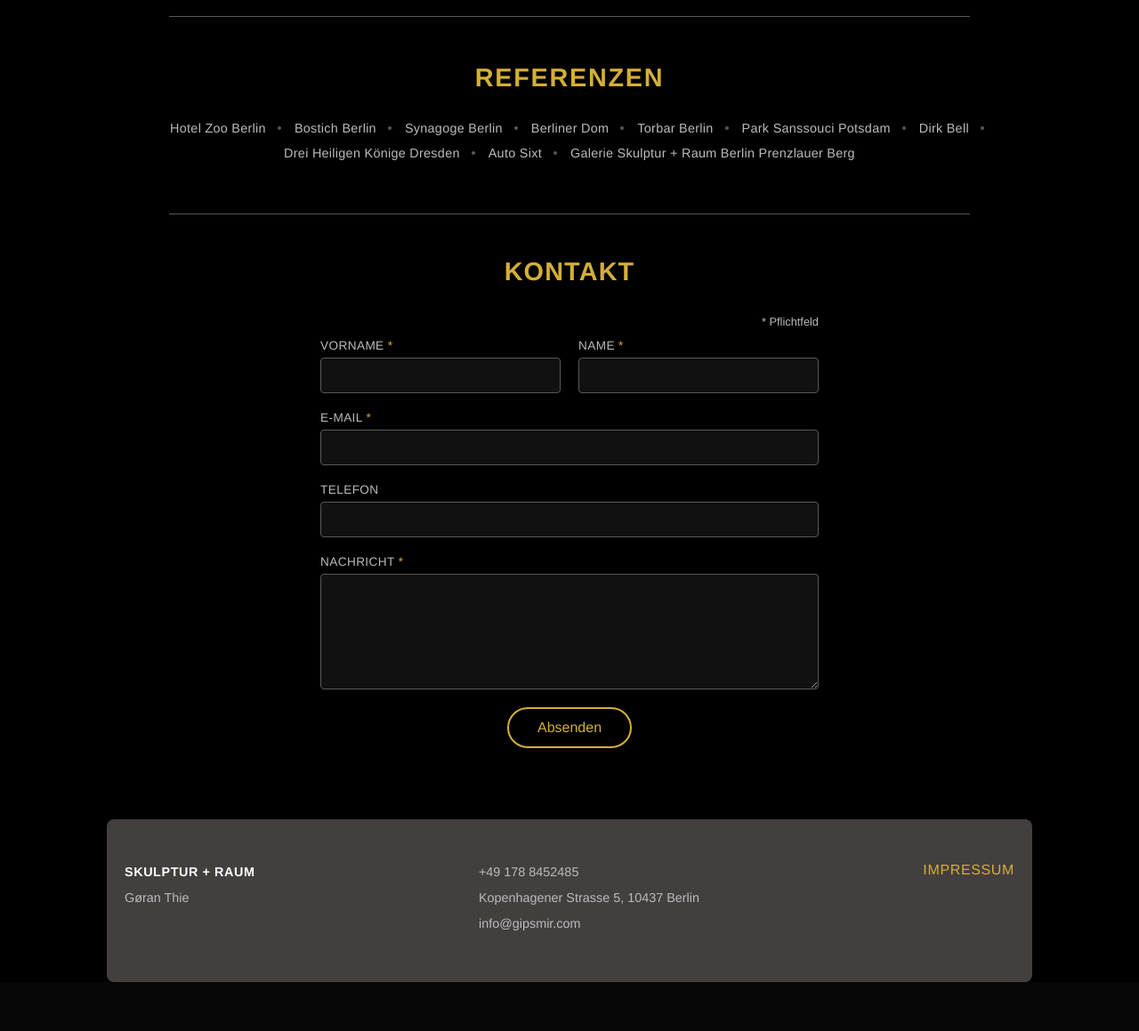
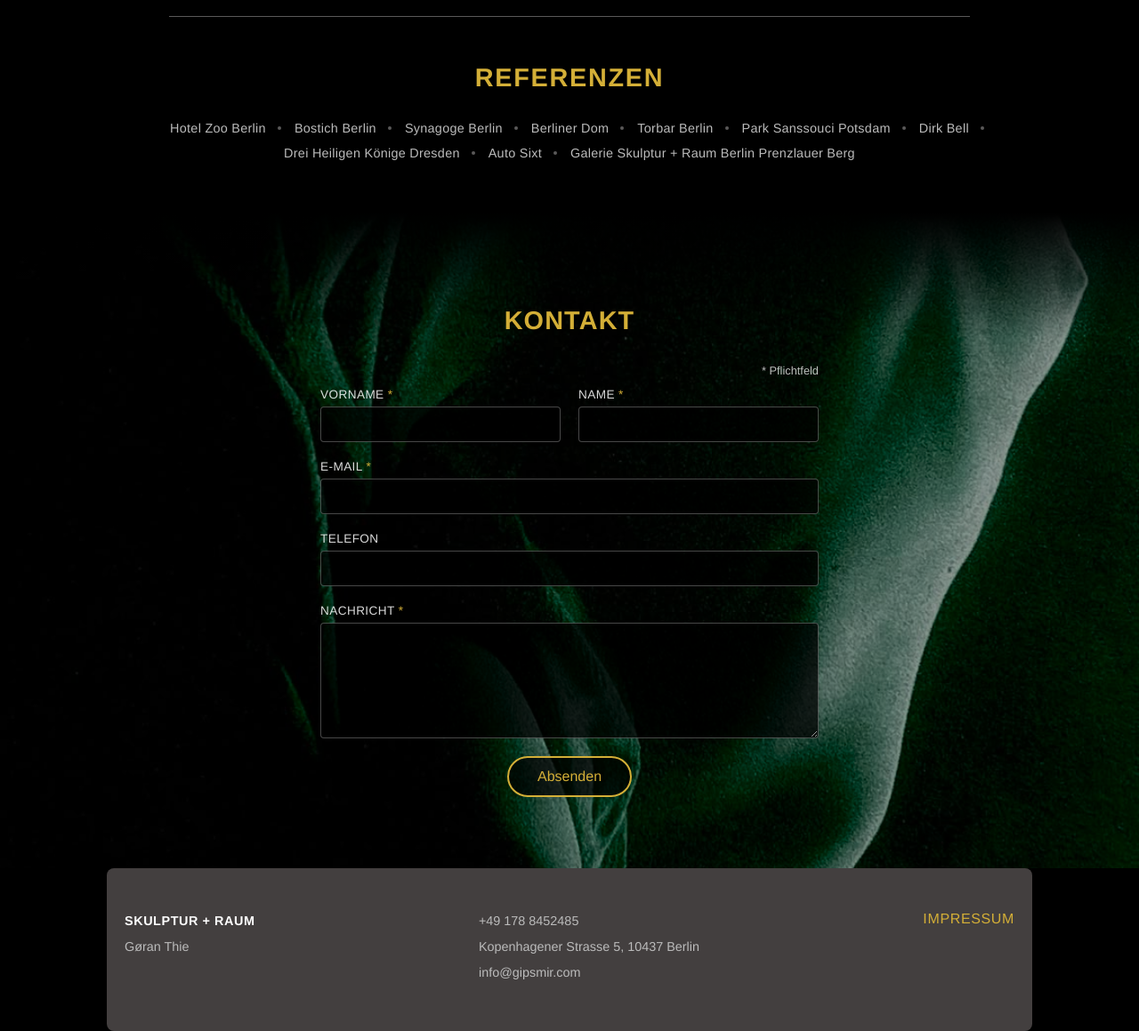
Before and after one commit to LucaGiona/raum_skulpturen, a PHP site: page / in a window 1280 px wide. Shown: the part 2186-3345 px from the top of the page at 89% size. Before the commit the page ends 3290 px from the top, so only its background shows below. Run offline with PHP 8.4, Linux system fonts and the light colour scheme.

Commit message:
Kontaktbereich mit Hintergrundbild gestalten

```diff
--- a/css/contact.css
+++ b/css/contact.css
@@ -1,8 +1,26 @@
 .contact {
+    position: relative;
+    margin: 0;
+    padding: 80px 20px;
+    background:
+        linear-gradient(to bottom, var(--color-bg), transparent 140px),
+        url('/assets/background-images/contact_foto_frau.jpg') center/cover no-repeat;
+    font-family: 'Helvetica Neue', Helvetica, Arial, sans-serif;
+}
+
+.contact::before {
+    content: "";
+    position: absolute;
+    inset: 0;
+    background: rgba(0, 0, 0, 0.38);
+}
+
+.contact > * {
+    position: relative;
+    z-index: 1;
     max-width: 560px;
-    margin: 48px auto 80px;
-    padding: 0 20px;
-    font-family: 'Helvetica Neue', Helvetica, Arial, sans-serif;
+    margin-left: auto;
+    margin-right: auto;
 }
 
 .contact-title {
@@ -35,7 +53,7 @@
 
 .contact-hint {
     font-size: 0.8rem;
-    color: var(--color-text-muted);
+    color: rgba(255, 255, 255, 0.75);
     text-align: right;
     margin-bottom: 12px;
 }
@@ -76,7 +94,7 @@
     font-size: 0.85rem;
     letter-spacing: 0.03em;
     text-transform: uppercase;
-    color: var(--color-text-muted);
+    color: rgba(255, 255, 255, 0.85);
 }
 
 .form-field input,
@@ -84,10 +102,10 @@
     font-family: inherit;
     font-size: 1rem;
     padding: 10px 12px;
-    background: var(--color-surface);
-    border: 1px solid var(--color-border);
+    background: rgba(0, 0, 0, 0.72);
+    border: 1px solid rgba(255, 255, 255, 0.28);
     border-radius: 4px;
-    color: var(--color-text);
+    color: #fff;
 }
 
 .form-field input:focus,
@@ -124,7 +142,7 @@
     font-size: 1rem;
     font-family: inherit;
     border: 2px solid var(--color-accent);
-    background: var(--color-bg);
+    background: rgba(0, 0, 0, 0.72);
     color: var(--color-accent);
     border-radius: 30px;
     cursor: pointer;
@@ -133,5 +151,12 @@
 
 .contact-submit:hover {
     background: var(--color-accent);
-    color: var(--color-bg);
+    color: #fff;
 }
+
+@media (max-width: 600px) {
+    .contact {
+        padding: 60px 20px;
+        background-position: center top;
+    }
+}
--- a/index.html
+++ b/index.html
@@ -104,7 +104,6 @@
         <li>Galerie Skulptur + Raum Berlin Prenzlauer Berg</li>
     </ul>
 </section>
-<div class="section-divider"></div>
 <section class="contact" id="contact">
     <h2 class="contact-title" data-i18n="contactTitle">Kontakt</h2>
     <p class="contact-hint" data-i18n="contactHint">* Pflichtfeld</p>
```
